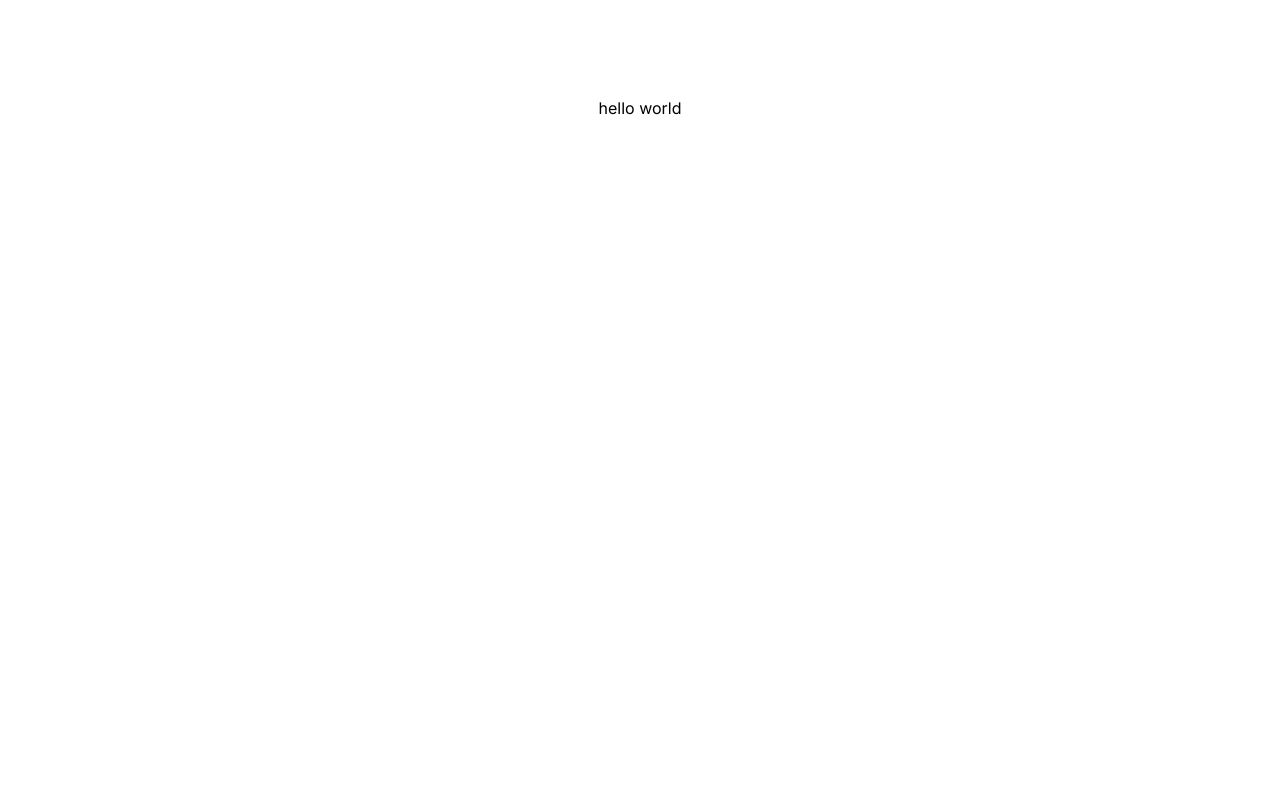
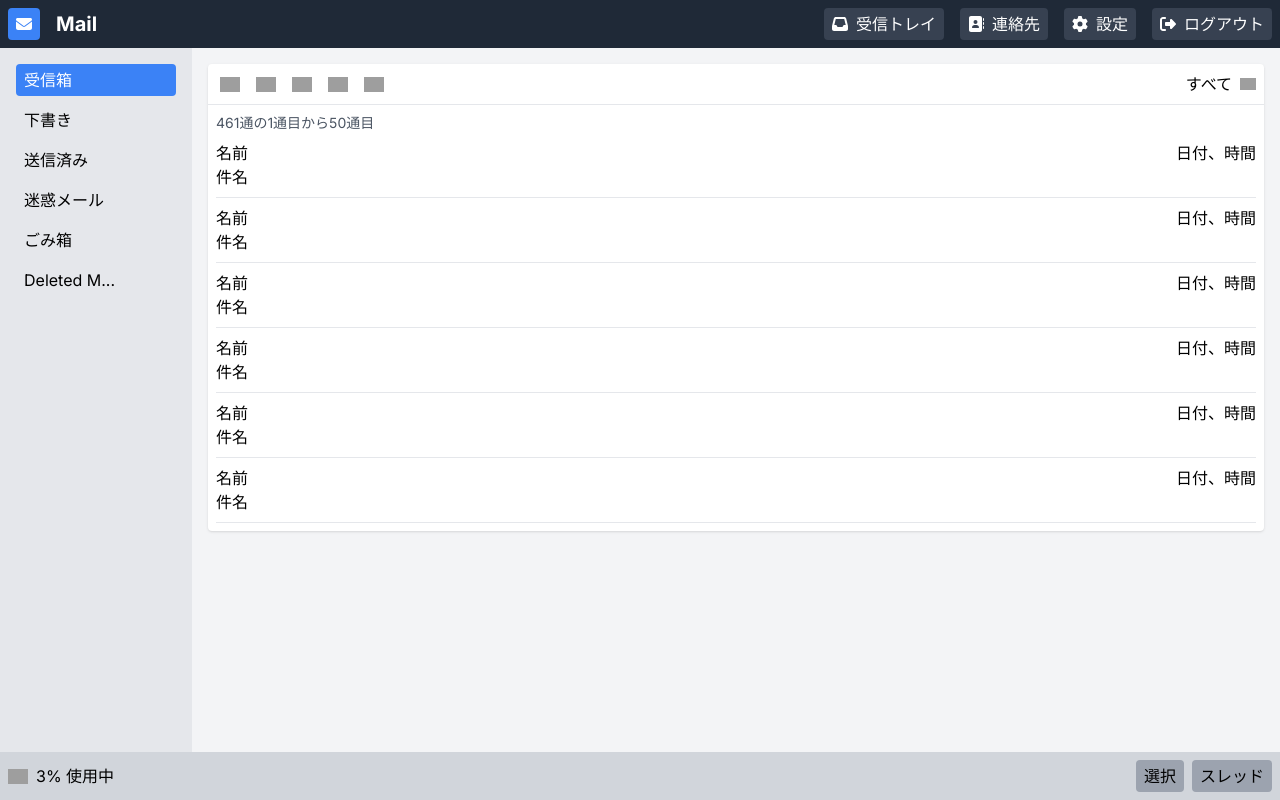
Before and after one commit to kuwa124/mail-practice, a Next.js app: page / in a window 1280 px wide. Built offline with nearby package versions, Linux system fonts and the light colour scheme; grey boxes are pictures that could not be loaded.

Commit message:
✨ メールインターフェイスの作成と、ヘッダーの分離

```diff
--- a/src/app/page.tsx
+++ b/src/app/page.tsx
@@ -1,9 +1,82 @@
-import Image from "next/image";
+import Header from ' <prefix>/components/Header';
+import Image from 'next/image';
 
 export default function Home() {
   return (
-    <main className="flex min-h-screen flex-col items-center justify-between p-24">
-      hello world
-    </main>
+    <div className='flex flex-col h-screen bg-gray-100'>
+      <Header />
+
+      {/* メインコンテンツ */}
+      <div className='flex flex-1 overflow-hidden'>
+        {/* サイドバー */}
+        <aside className='w-48 bg-gray-200 p-4 space-y-2'>
+          <button className='w-full text-left px-2 py-1 bg-blue-500 text-white rounded'>
+            受信箱
+          </button>
+          <button className='w-full text-left px-2 py-1'>下書き</button>
+          <button className='w-full text-left px-2 py-1'>送信済み</button>
+          <button className='w-full text-left px-2 py-1'>迷惑メール</button>
+          <button className='w-full text-left px-2 py-1'>ごみ箱</button>
+          <button className='w-full text-left px-2 py-1'>Deleted M...</button>
+        </aside>
+
+        {/* メールリスト */}
+        <main className='flex-1 p-4'>
+          <div className='bg-white shadow rounded'>
+            <div className='border-b p-2 flex justify-between items-center'>
+              <div className='flex space-x-2'>
+                {/* メールアクションアイコン */}
+                {['envelope', 'reply', 'reply-all', 'forward', 'flag'].map(
+                  (icon, index) => (
+                    <button key={index} className='p-1'>
+                      <Image
+                        src={`/${icon}-icon.png`}
+                        alt={icon}
+                        width={20}
+                        height={20}
+                      />
+                    </button>
+                  )
+                )}
+              </div>
+              <div className='flex items-center'>
+                <span className='mr-2'>すべて</span>
+                <Image
+                  src='/dropdown-icon.png'
+                  alt='Dropdown'
+                  width={16}
+                  height={16}
+                />
+              </div>
+            </div>
+            <div className='p-2'>
+              <p className='text-sm text-gray-600'>461通の1通目から50通目</p>
+              {/* メールリストの項目 */}
+              {[...Array(6)].map((_, index) => (
+                <div key={index} className='border-b py-2 flex justify-between'>
+                  <div>
+                    <div>名前</div>
+                    <div>件名</div>
+                  </div>
+                  <div>日付、時間</div>
+                </div>
+              ))}
+            </div>
+          </div>
+        </main>
+      </div>
+
+      {/* フッター */}
+      <footer className='bg-gray-300 p-2 flex justify-between items-center'>
+        <div className='flex items-center'>
+          <Image src='/gear-icon.png' alt='Settings' width={20} height={20} />
+          <span className='ml-2'>3% 使用中</span>
+        </div>
+        <div className='flex items-center space-x-2'>
+          <button className='bg-gray-400 px-2 py-1 rounded'>選択</button>
+          <button className='bg-gray-400 px-2 py-1 rounded'>スレッド</button>
+        </div>
+      </footer>
+    </div>
   );
 }
--- /dev/null
+++ b/src/components/Header.tsx
@@ -0,0 +1,90 @@
+// Font Awesome のコンポーネントをインポート
+import { FontAwesomeIcon } from '@fortawesome/react-fontawesome';
+
+// 使用するアイコンをインポート
+import {
+  faEnvelope, // メールアイコン（封筒の形）
+  faInbox, // 受信トレイアイコン（箱の形）
+  faAddressBook, // アドレス帳アイコン（開いた本の形）
+  faGear, // 設定アイコン（歯車の形）
+  faRightFromBracket, // ログアウトアイコン（ドアから出る矢印の形）
+} from '@fortawesome/free-solid-svg-icons';
+
+// 定数の定義（DRY原則に基づく改善）
+const BUTTON_CLASS = 'bg-gray-700 px-2 py-1 rounded flex items-center';
+// bg-gray-700: 背景色を濃いグレーに設定
+// px-2: 左右のパディングを2単位に設定
+// py-1: 上下のパディングを1単位に設定
+// rounded: 角を丸くする
+// flex: フレックスボックスとして表示
+// items-center: 子要素を垂直方向の中央に配置
+
+const ICON_CLASS = 'w-4 h-4 mr-2';
+// w-4: 幅を4単位に設定
+// h-4: 高さを4単位に設定
+// mr-2: 右マージンを2単位に設定
+
+// ヘッダーコンポーネントの定義
+export default function Header() {
+  return (
+    // ヘッダー全体のスタイリング
+    <header className='bg-gray-800 text-white p-2 flex items-center justify-between'>
+      {/* bg-gray-800: 背景色を暗いグレーに設定 */}
+      {/* text-white: テキスト色を白に設定 */}
+      {/* p-2: すべての方向のパディングを2単位に設定 */}
+      {/* flex: フレックスボックスとして表示 */}
+      {/* items-center: 子要素を垂直方向の中央に配置 */}
+      {/* justify-between: 子要素を水平方向に均等に配置し、両端に寄せる */}
+
+      {/* ロゴとアプリ名の部分 */}
+      <div className='flex items-center'>
+        {/* flex: フレックスボックスとして表示 */}
+        {/* items-center: 子要素を垂直方向の中央に配置 */}
+
+        {/* ロゴ（メールアイコン） */}
+        <div className='bg-blue-500 p-1 rounded mr-2'>
+          {/* bg-blue-500: 背景色を青に設定 */}
+          {/* p-1: すべての方向のパディングを1単位に設定 */}
+          {/* rounded: 角を丸くする */}
+          {/* mr-2: 右マージンを2単位に設定 */}
+
+          <FontAwesomeIcon icon={faEnvelope} className='w-6 h-6' />
+          {/* w-6: 幅を6単位に設定 */}
+          {/* h-6: 高さを6単位に設定 */}
+        </div>
+        {/* アプリ名 */}
+        <span className='text-xl font-bold ml-2'>Mail</span>
+        {/* text-xl: フォントサイズを大きく設定 */}
+        {/* font-bold: フォントを太字に設定 */}
+        {/* ml-2: 左マージンを2単位に設定 */}
+      </div>
+      {/* ナビゲーションボタンの部分 */}
+      <div className='flex items-center space-x-4'>
+        {/* flex: フレックスボックスとして表示 */}
+        {/* items-center: 子要素を垂直方向の中央に配置 */}
+        {/* space-x-4: 子要素間の水平方向の間隔を4単位に設定 */}
+
+        {/* 受信トレイボタン */}
+        <button className={BUTTON_CLASS}>
+          <FontAwesomeIcon icon={faInbox} className={ICON_CLASS} />
+          受信トレイ
+        </button>
+        {/* 連絡先ボタン */}
+        <button className={BUTTON_CLASS}>
+          <FontAwesomeIcon icon={faAddressBook} className={ICON_CLASS} />
+          連絡先
+        </button>
+        {/* 設定ボタン */}
+        <button className={BUTTON_CLASS}>
+          <FontAwesomeIcon icon={faGear} className={ICON_CLASS} />
+          設定
+        </button>
+        {/* ログアウトボタン */}
+        <button className={BUTTON_CLASS}>
+          <FontAwesomeIcon icon={faRightFromBracket} className={ICON_CLASS} />
+          ログアウト
+        </button>
+      </div>
+    </header>
+  );
+}
```
